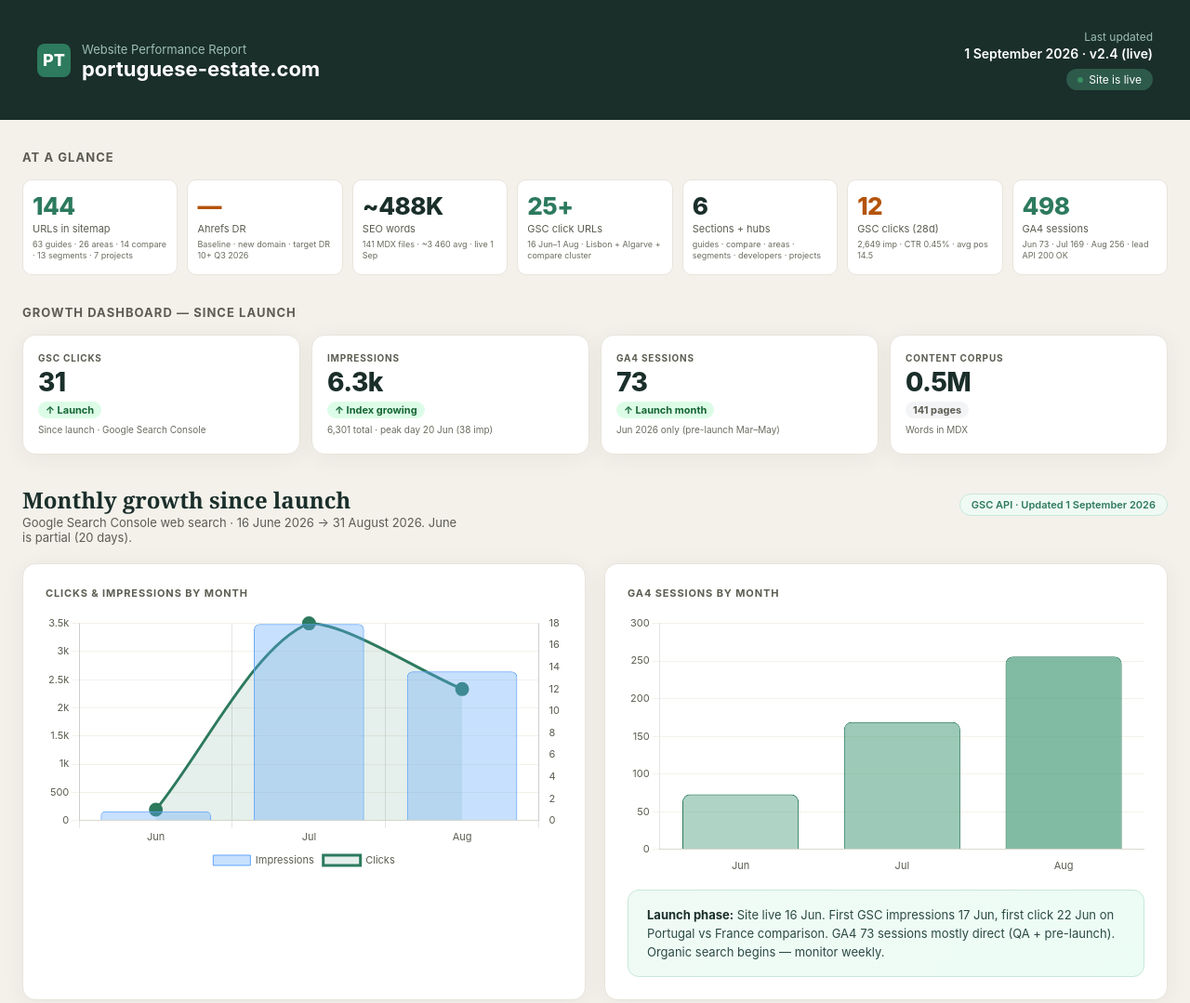
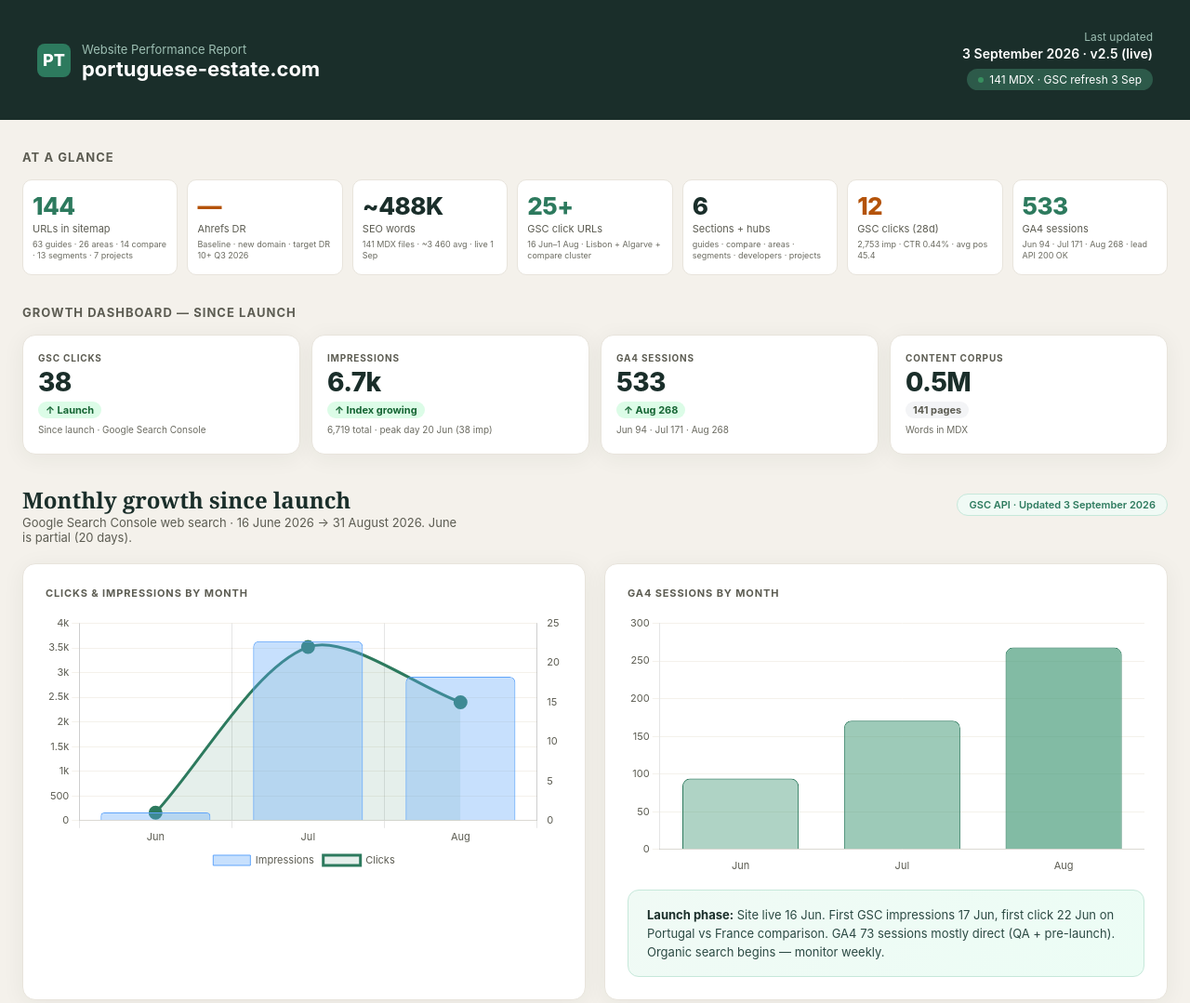
Before and after one commit to max-diver999/portuguese-estate-website, an Astro site: page /site-report in a window 1280 px wide. Shown: the top 1079 px of the page at 93% size. Built offline with nearby package versions, Linux system fonts and the light colour scheme; Astro itself is replaced by a stand-in of ours.

Commit message:
fix: site-report v2.5 — MCP refresh 3 Sep 2026

```diff
--- a/src/pages/site-report/index.astro
+++ b/src/pages/site-report/index.astro
@@ -1,21 +1,21 @@
 ---
 export const prerender = true;
 
-const reportDate = '1 September 2026';
-const reportVersion = 'v2.4';
+const reportDate = '3 September 2026';
+const reportVersion = 'v2.5';
 const launchDate = '16 June 2026';
 const dataThrough = '31 August 2026';
 
 const monthlyGsc = [
   { month: 'Jun 2026', label: 'Jun', clicks: 1, impressions: 164, position: 23.6, note: 'Live 16 Jun · first click 22 Jun · compare page' },
-  { month: 'Jul 2026', label: 'Jul', clicks: 18, impressions: 3488, position: 14.2, note: 'Full month · Lisbon + Algarve guides ramp' },
-  { month: 'Aug 2026', label: 'Aug', clicks: 12, impressions: 2649, position: 14.5, note: 'Full month · IMT + under-300k guides · Aug imp +188% vs partial prior window' },
+  { month: 'Jul 2026', label: 'Jul', clicks: 22, impressions: 3637, position: 20.5, note: 'Full month · Lisbon + Algarve guides ramp · MCP revision' },
+  { month: 'Aug 2026', label: 'Aug', clicks: 15, impressions: 2918, position: 45.3, note: 'Full month · IMT + under-300k guides · GA4 Aug 268 sessions' },
 ];
 
 const monthlyGa4 = [
-  { month: 'Jun', sessions: 73 },
-  { month: 'Jul', sessions: 169 },
-  { month: 'Aug', sessions: 256 },
+  { month: 'Jun', sessions: 94 },
+  { month: 'Jul', sessions: 171 },
+  { month: 'Aug', sessions: 268 },
 ];
 
 const dailyRaw = [
@@ -34,7 +34,7 @@ const contentBreakdown = [
   { type: 'Projects', count: 7, words: 8758, color: '#5f6672' },
 ];
 
-const gsc28d = { clicks: 12, impressions: 2649, ctr: 0.45, position: 14.5 };
+const gsc28d = { clicks: 12, impressions: 2753, ctr: 0.44, position: 45.4 };
 
 const totalClicks = monthlyGsc.reduce((s, m) => s + m.clicks, 0);
 const totalImp = monthlyGsc.reduce((s, m) => s + m.impressions, 0);
@@ -485,7 +485,7 @@ const chartPayload = JSON.stringify({
   <div class="header-meta">
     <div class="label">Last updated</div>
     <div class="value">{reportDate} · {reportVersion} (live)</div>
-    <div class="live-badge"><span class="live-dot"></span> Site is live</div>
+    <div class="live-badge"><span class="live-dot"></span> 141 MDX · GSC refresh 3 Sep</div>
 
   </div>
 </div>
@@ -525,9 +525,9 @@ const chartPayload = JSON.stringify({
       <div class="sublabel">{gsc28d.impressions.toLocaleString('en-US')} imp · CTR {gsc28d.ctr}% · avg pos {gsc28d.position}</div>
     </div>
     <div class="stat-card">
-      <div class="num teal">498</div>
+      <div class="num teal">533</div>
       <div class="label">GA4 sessions</div>
-      <div class="sublabel">Jun 73 · Jul 169 · Aug 256 · lead API 200 OK</div>
+      <div class="sublabel">Jun 94 · Jul 171 · Aug 268 · lead API 200 OK</div>
     </div>
   </div>
 
@@ -550,9 +550,9 @@ const chartPayload = JSON.stringify({
     </div>
     <div class="kpi-card">
       <div class="kpi-label">GA4 Sessions</div>
-      <div class="kpi-value">73</div>
-      <span class="kpi-delta up">↑ Launch month</span>
-      <div class="kpi-sub">Jun 2026 only (pre-launch Mar–May)</div>
+      <div class="kpi-value">533</div>
+      <span class="kpi-delta up">↑ Aug 268</span>
+      <div class="kpi-sub">Jun 94 · Jul 171 · Aug 268</div>
     </div>
     <div class="kpi-card">
       <div class="kpi-label">Content corpus</div>
@@ -792,7 +792,7 @@ const chartPayload = JSON.stringify({
     <div style="display:grid;grid-template-columns:1fr 1fr;gap:16px;margin-top:16px;">
       <div class="pulse-insight" style="background:#f0faf5;border-color:#c6e8da;margin-top:0;">
         <div class="pulse-insight-icon">📊</div>
-        <div class="pulse-insight-text"><strong>GA4 (Jun–Aug):</strong> 498 sessions · Jun 73 · Jul 169 · Aug 256. Organic share growing post-launch. Lead API smoke: 200 OK.</div>
+        <div class="pulse-insight-text"><strong>GA4 (Jun–Aug):</strong> 533 sessions · Jun 94 · Jul 171 · Aug 268. Organic share growing post-launch. Lead API smoke: 200 OK.</div>
       </div>
       <div class="pulse-insight" style="background:#eef2ff;border-color:#c7d2fe;margin-top:0;">
         <div class="pulse-insight-icon">🔍</div>
@@ -1031,6 +1031,15 @@ const chartPayload = JSON.stringify({
   <div class="changelog">
         <div class="changelog-item">
               <div class="changelog-item">
+      <div class="changelog-date">3 Sep 2026 (v2.5)</div>
+      <div class="changelog-content">
+        <div class="changelog-title">Site-report v2.5 · MCP analytics refresh through 31 Aug</div>
+        <div class="changelog-desc">GSC 28d: {gsc28d.clicks} clk / {gsc28d.impressions.toLocaleString('en-US')} imp · Aug full month: 15 clk / 2,918 imp · Jul revised: 22 clk / 3,637 imp. GA4 Aug: 268 sessions (533 cumulative). Updated via GSC + GA4 MCP.</div>
+        <div class="changelog-tags"><span class="tag green">Report v2.5</span><span class="tag blue">GSC MCP</span><span class="tag amber">GA4 MCP</span></div>
+      </div>
+    </div>
+
+        <div class="changelog-item">
       <div class="changelog-date">1 Sep 2026 (v2.4)</div>
       <div class="changelog-content">
         <div class="changelog-title">Site-report v2.4 · dynamic MoM table sync</div>
```
